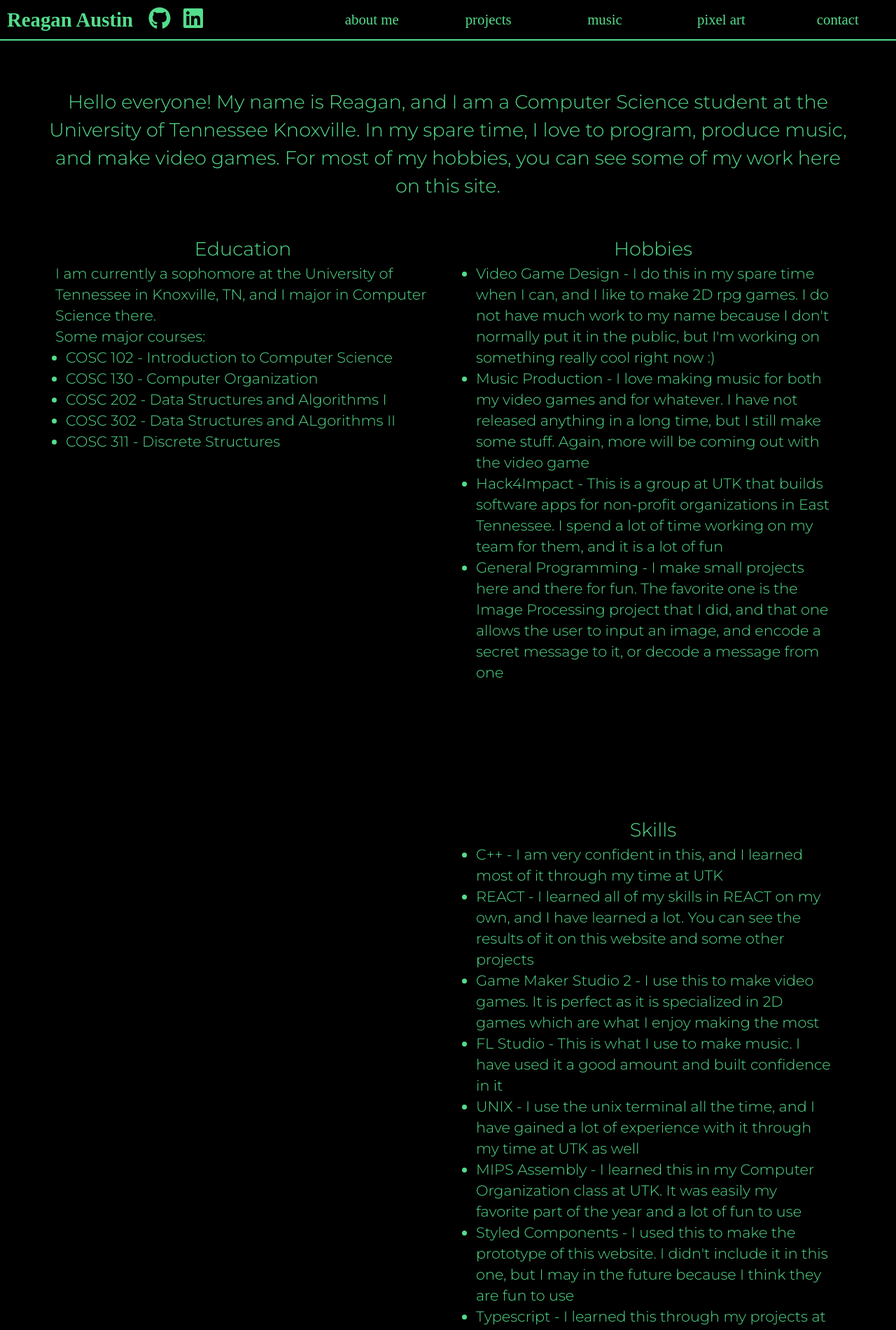
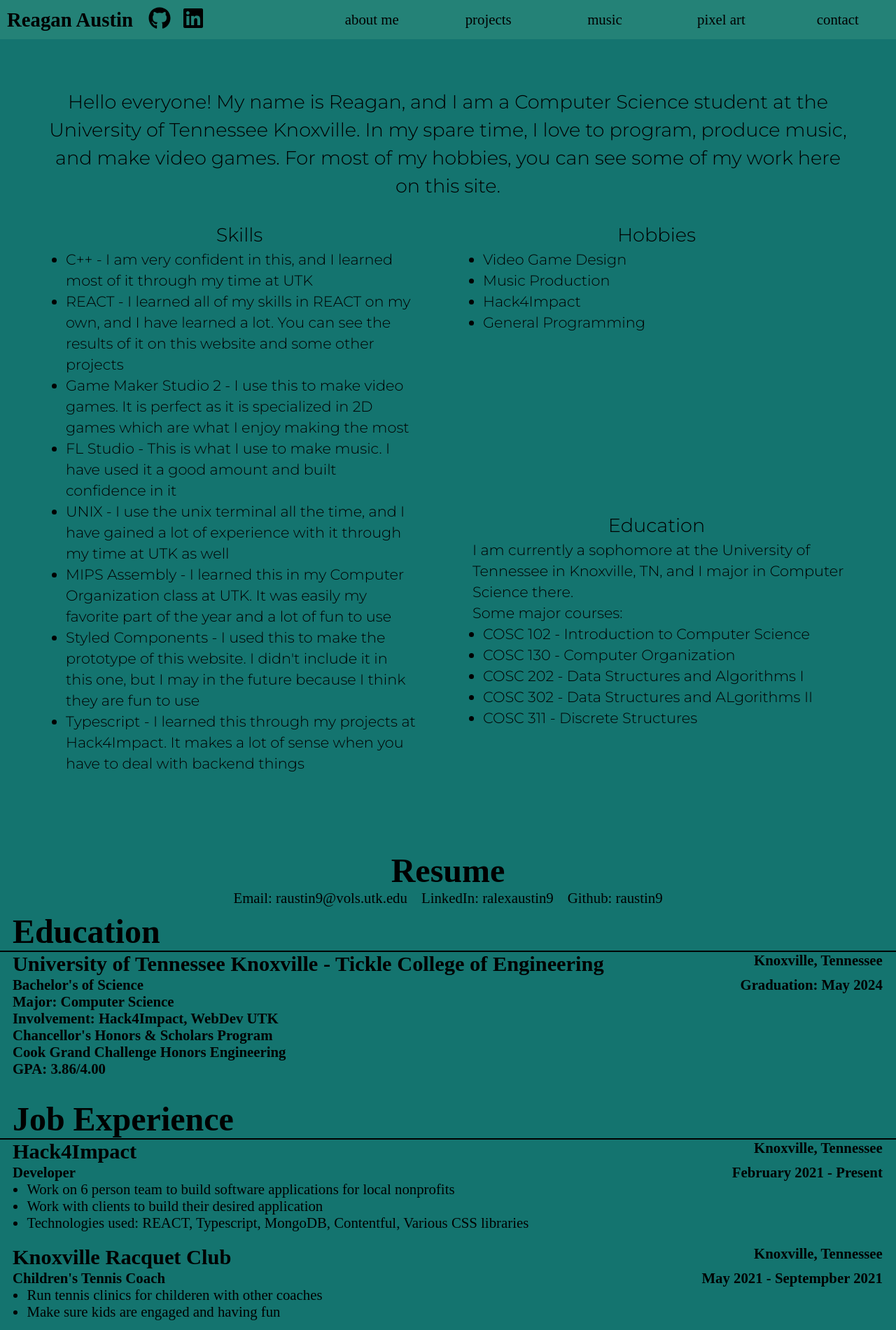
Before and after one commit to raustin9/portfolio-site, a React (Create React App) app: page /aboutme in a window 1280 px wide. Shown: the top 1900 px of the page at 70% size. Built offline with nearby package versions, Linux system fonts and the light colour scheme; a web font is replaced by a local one.

Commit message:
change style to neomorphism and update about me

```diff
--- a/src/App.css
+++ b/src/App.css
@@ -5,7 +5,8 @@
 
 body {
   /* background-color: #272727; */
-  background-color: #000000;
+  /* background-color: #000000; */
+  background: #14746f;
   overflow-x: hidden;
 }
 
--- a/src/components/Navbar/navbar.css
+++ b/src/components/Navbar/navbar.css
@@ -4,8 +4,9 @@
   z-index: 10;
   height: 7vh;
   width: 100vw;
-  background-color: #000000;
-  border-bottom: 2px solid #54DD8C;
+  /* background-color: #000000; */
+  /* border-bottom: 2px solid #54DD8C; */
+  background-color: #248277;
   display: flex;
   align-items: center;
   justify-content: center;
@@ -51,7 +52,8 @@
 
 .ghli {
   font-size: 2rem;
-  color: #54DD8C;
+  /* color: #54DD8C; */
+  color: #000000;
   transition: 200ms;
 }
 
@@ -65,7 +67,8 @@
   height: 100%;
   width: 8em;
   font-family: 'MuseoModerno', cursive;
-  color: #54DD8C;
+  /* color: #54DD8C; */
+  color: #000000;
   font-size: 1.3em;
   text-decoration: none;
   /* border-left: 2px solid #54DD8C; */
@@ -76,7 +79,8 @@
 }
 
 .navlink:hover {
-  background-color: #54DD8C;
+  /* background-color: #54DD8C; */
+  background-color: #56ab91;
   color: #000000;
   transition: 200ms;
   font-size: 1.5em;
@@ -85,7 +89,8 @@
 .logo-text {
   margin-left: 5px;
   margin-right: auto;
-  color: #54DD8C;
+  /* color: #54DD8C; */
+  color: #000000;
   font-family: 'MuseoModerno', cursive;
   font-size: 1.8em;
   margin-right: .5em;
@@ -109,30 +114,37 @@
   /* border-right: 2px solid #54DD8C; */
   font-family: 'MuseoModerno', cursive;
   font-size: 1.3em;
-  color: #54DD8C;
+  /* color: #54DD8C; */
+  color: #000000;
 }
 
 .contact:hover {
-  background-color: #54DD8C;
+  /* background-color: #54DD8C; */
+  background-color: #56ab91;
   font-size: 1.5em;
   color: #000000;
   cursor: pointer;
   transition: 200ms ease;
 }
 
+.contact:hover > .dropdown {
+  background-color: #56ab91;
+}
+
 /* Dropdown menu */
 .dropdown {
   position: absolute;
   width: 8em;
-  background-color: #000000;
+  /* background-color: #000000; */
+  background-color: #248277;
   top: 7vh;
   animation-name: slidedown;
   animation-duration: 200ms;
   box-sizing: border-box;
   -moz-box-sizing: border-box;
   -webkit-box-sizing: border-box;
-  border-left: 2px solid #54DD8C;
-  border-bottom: 2px solid #54DD8C;
+  /* border-left: 2px solid #54DD8C;
+  border-bottom: 2px solid #54DD8C; */
   border-bottom-left-radius: 10px;
   z-index: -1;
 }
@@ -157,12 +169,14 @@
   display: flex;
   align-items: center;
   justify-content: flex-start;
-  color: #54DD8C;
+  /* color: #54DD8C; */
+  color: #000000;
   padding-left: 5%;
 }
 
 .menuitem:hover {
-  background-color: #54DD8C;
+  /* background-color: #54DD8C; */
+  background-color: #67b99a;
   color: #000000;
 }
 
--- a/src/pages/AboutMe/aboutme.css
+++ b/src/pages/AboutMe/aboutme.css
@@ -26,7 +26,7 @@
   margin-top: 40px;
   padding: 30px;
   border-radius: 8px;
-  border: 2px solid #54DD8C;
+  border: 2px solid #000000;
 }
 
 .aboutme-general {
@@ -45,7 +45,7 @@
   display: grid;
   grid-template-columns: repeat(2, 1fr);
   grid-template-rows: repeat(2, 1fr);
-  grid-gap: 20px;
+  grid-gap: 40px;
 }
 
 .aboutme-grid-item {
@@ -58,7 +58,7 @@
   display: flex;
   flex-direction: column;
   align-items: flex-start;
-  padding-top: 20px;
+  /* padding-top: 20px; */
 }
 
 .aboutme-grid-title {
@@ -69,13 +69,13 @@
 
 .aboutme-section-title {
   font-family: 'MuseoModerno', cursive;
-  color: #54DD8C;
+  color: #000000;
   font-size: 1.3rem;
 }
 
 .aboutme-text {
   font-family: 'Montserrat', sans-serif;
-  color: #54DD8C;
+  color: #000000;
   font-size: 1.7rem;
   text-align: center;
   line-height: 40px;
@@ -84,7 +84,7 @@
 
 .aboutme-text-p {
   font-family: 'Montserrat', sans-serif;
-  color: #54DD8C;
+  color: #000000;
   font-size: 1.3rem;
   text-align: left;
   line-height: 30px;
@@ -98,15 +98,15 @@
 
 .aboutme-education-courses-item {
   font-family: 'Montserrat', sans-serif;
-  color: #54DD8C;
+  color: #000000;
   font-size: 1.3rem;
   line-height: 30px;
 }
 
 /* id's for the grid items */
 #aboutme-education {
-  grid-row: 1 / span 1;
-  grid-column: 1 / span 1;
+  grid-row: 2 / span 1;
+  grid-column: 2 / span 1;
 }
 
 #aboutme-hobbies {
@@ -120,6 +120,6 @@
 }
 
 #aboutme-skills {
-  grid-row: 2 / span 1;
-  grid-column: 2 / span 1;
+  grid-row: 1 / span 2;
+  grid-column: 1 / span 1;
 }
--- a/src/pages/AboutMe/index.js
+++ b/src/pages/AboutMe/index.js
@@ -58,17 +58,17 @@ const AboutMe = () => {
                 <h1 className="aboutme-text" >Hobbies</h1>
               </div>
               <ul className="aboutme-education-courses">
-                <li className="aboutme-education-courses-item">Video Game Design  -  I do this in my spare time when I can, and I like to make 2D rpg games. I do not have much work to my name because I don't normally put it in the public, but I'm working on something really cool right now :)</li>
-                <li className="aboutme-education-courses-item">Music Production  -  I love making music for both my video games and for whatever. I have not released anything in a long time, but I still make some stuff. Again, more will be coming out with the video game</li>
-                <li className="aboutme-education-courses-item">Hack4Impact  -  This is a group at UTK that builds software apps for non-profit organizations in East Tennessee. I spend a lot of time working on my team for them, and it is a lot of fun</li>
-                <li className="aboutme-education-courses-item">General Programming  -  I make small projects here and there for fun. The favorite one is the Image Processing project that I did, and that one allows the user to input an image, and encode a secret message to it, or decode a message from one</li>
+                <li className="aboutme-education-courses-item">Video Game Design</li>
+                <li className="aboutme-education-courses-item">Music Production</li>
+                <li className="aboutme-education-courses-item">Hack4Impact</li>
+                <li className="aboutme-education-courses-item">General Programming</li>
               </ul>
             </div>
-            <div className="aboutme-grid-item" id="aboutme-other">
+            {/* <div className="aboutme-grid-item" id="aboutme-other">
               <div className="aboutme-grid-title">
-                {/* <h1 className="aboutme-text" ></h1> */}
+
               </div>
-            </div>
+            </div> */}
           </div>
         </div>
       </div>
--- a/src/pages/Home/index.js
+++ b/src/pages/Home/index.js
@@ -2,7 +2,7 @@ import React from 'react';
 import { Link } from 'react-router-dom';
 import * as FaIcons from 'react-icons/fa'
 // import pixelart from './pixelart3.png';
-import pixelimg from './pixelart2.jpg'
+import pixelimg from './pixelart3.png'
 import './home.css'
 
 const Home = () => {
--- a/src/pages/Music/Styles/music.css
+++ b/src/pages/Music/Styles/music.css
@@ -12,11 +12,12 @@
   display: flex;
   flex-direction: column;
   align-items: center;
-  row-gap: 20px;
+  row-gap: 30px;
   width: 50%;
   overflow-y: scroll;
   overflow-x: hidden;
   height: 90%;
+  padding-top: 40px;
 }
 
 /* Songs styling */
@@ -26,8 +27,13 @@
   min-width: 700px;
   width: 80%;
   height: 110px;
-  background-color: #000000;
-  border-bottom: 2px solid #54DD8C;
+  /* background-color: #000000; */
+  /* border-bottom: 2px solid #54DD8C; */
+  border-radius: 15px;
+  background: linear-gradient(145deg, #126864, #157c77);
+  box-shadow:  7px 7px 18px #11635e,
+             -7px -7px 18px #178580;
+
   display: flex;
 }
 
@@ -42,6 +48,7 @@
   height: 110px;
   width: 110px;
   object-fit: cover;
+  border-radius: 15px 0 0 15px;
 }
 
 .music-controls {
@@ -54,7 +61,8 @@
 
 .song-title {
   font-family: 'MuseoModerno', cursive;
-  color: #54DD8C;
+  /* color: #54DD8C; */
+  color: #56ab91;
   font-size: 20px;
   margin-left: 15px;
 }
@@ -69,7 +77,8 @@ audio {
 
 .play-btn {
   font-size: 1.5rem;
-  color: #54DD8C;
+  /* color: #54DD8C; */
+  color: #56ab91;
   transition: 200ms;
   margin-left: 15px;
 }
@@ -82,7 +91,8 @@ audio {
 
 .volumesvg {
   margin-left: 8px;
-  color: #54DD8C;
+  /* color: #54DD8C; */
+  color: #56ab91;
   transition: 200ms;
   font-size: 1.8rem;
 }
@@ -147,31 +157,39 @@ audio {
 }
 
 .music-link:hover > .music-logo {
-  color: #ffffff;
+  /* color: #ffffff; */
+  filter: drop-shadow(-10px -10px 29px #0e5450);
+  /* fill: transparent; */
   transition: 200ms ease;
 }
 
 .music-link:hover > .music-logo-shadow {
-  color: #54DD8C;
+  /* color: #54DD8C; */
+  /* fill: transparent; */
+  filter: drop-shadow(10px 10px 29px #1a948e);
   transition: 200ms;
 }
 
 .music-logo {
   position: absolute;
-  color: #54DD8C;
-  font-size: 18vw;
+  /* color: #54DD8C; */
+  color: #14746f;
+  filter: drop-shadow(10px 10px 29px #0e5450);
+  font-size: 20vw;
   transition: 200ms ease;
   z-index: 2;
 }
 
 .music-logo-shadow {
   position: absolute;
-  color: #ffffff;
-  font-size: 18vw;
+  /* color: #ffffff; */
+  color: #14746f;
+  filter: drop-shadow(-10px -10px 29px #1a948e);
+  font-size: 20vw;
   transition: 200ms ease;
   z-index: 1;
-  margin-left: 6px;
-  margin-top: 6px;
+  /* margin-left: 6px;
+  margin-top: 6px; */
 }
 
 .context-text-container {
@@ -195,13 +213,13 @@ audio {
 }
 
 ::-webkit-scrollbar-track {
-  background: #000000;
+  background: #14746f;
 }
 
 ::-webkit-scrollbar-thumb {
-  background: #54DD8C;
+  background: #56ab91;
 }
 
 ::-webkit-scrollbar-thumb:hover {
-  background: #93E1B3;
+  background: #67b99a;
 }
--- a/src/pages/Music/Styles/slider.css
+++ b/src/pages/Music/Styles/slider.css
@@ -24,7 +24,8 @@
 
 /* Custom Progress Bar */
 .progress-bar-cover {
-  background-color: #54DD8C;
+  /* background-color: #54DD8C; */
+  background-color: #56ab91;
   width: 0%;
   height: var(--progress-bar-height);
   display: block;
--- a/src/pages/Music/Styles/thumb.css
+++ b/src/pages/Music/Styles/thumb.css
@@ -17,10 +17,12 @@
 .thumb {
   width: var(--thumb-width);
   height: var(--thumb-height);
-  box-shadow: 0px 0px 5px rgba(0, 0, 0, 0.753);
+  /* box-shadow: 0px 0px 5px rgba(0, 0, 0, 0.753); */
   z-index: 3;
+  border-radius: 3px;
   /* background: rgb(255, 255, 255); */
-  background: #54DD8C;
+  /* background: #54DD8C; */
+  background: #56ab91;
   position: absolute;
   /* border-radius: 50%; */
   top: 50%;
--- a/src/pages/Resume/resume.css
+++ b/src/pages/Resume/resume.css
@@ -11,7 +11,8 @@
 .resume-text {
   color: white;
   font-family: 'MuseoModerno', cursive;
-  color: #54DD8C;
+  /* color: #54DD8C; */
+  color: #000000;
   font-size: 3rem;
 }
 
@@ -26,13 +27,15 @@
   text-decoration: none;
   font-size: 1.3rem;
   font-family: 'MuseoModerno', cursive;
-  color: #54DD8C;
+  /* color: #54DD8C; */
+  color: #000000;
 }
 
 .resume-contact-text {
   font-size: 1.3rem;
   font-family: 'MuseoModerno', cursive;
-  color: #54DD8C;
+  /* color: #54DD8C; */
+  color: #000000;
 }
 
 /* Education portion of page */
@@ -43,13 +46,15 @@
 .resume-education-text-container {
   margin-top: 1vh;
   width: 100%;
-  border-bottom: 2px solid #54DD8C;
+  /* border-bottom: 2px solid #54DD8C; */
+  border-bottom: 2px solid #000000;
 }
 
 .resume-education-text {
   font-family: 'MuseoModerno', cursive;
   font-size: 3rem;
-  color: #54DD8C;
+  /* color: #54DD8C; */
+  color: #000000;
   margin-left: 1.4%;
 }
 
@@ -64,14 +69,16 @@
 }
 
 .resume-education-utk-name {
-  color: #54DD8C;
+  /* color: #54DD8C; */
+  color: #000000;
   font-family: 'MuseoModerno', cursive;
   font-size: 1.9rem;
   margin-left: 1.4%;
 }
 
 .resume-education-utk-city {
-  color: #54DD8C;
+  /* color: #54DD8C; */
+  color: #000000;
   font-family: 'MuseoModerno', cursive;
   font-size: 1.3rem;
   margin-left: auto;
@@ -85,14 +92,16 @@
 }
 
 .resume-education-utk-degree {
-  color: #54DD8C;
+  /* color: #54DD8C; */
+  color: #000000;
   font-family: 'MuseoModerno', cursive;
   font-size: 1.3rem;
   margin-left: 1.4%;
 }
 
 .resume-education-utk-graduation {
-  color: #54DD8C;
+  /* color: #54DD8C; */
+  color: #000000;
   font-family: 'MuseoModerno', cursive;
   font-size: 1.3rem;
   margin-left: auto;
@@ -100,21 +109,24 @@
 }
 
 .resume-education-utk-major {
-  color: #54DD8C;
+  /* color: #54DD8C; */
+  color: #000000;
   font-family: 'MuseoModerno', cursive;
   font-size: 1.3rem;
   margin-left: 1.4%;
 }
 
 .resume-education-utk-involvement {
-  color: #54DD8C;
+  /* color: #54DD8C; */
+  color: #000000;
   font-family: 'MuseoModerno', cursive;
   font-size: 1.3rem;
   margin-left: 1.4%;
 }
 
 .resume-education-utk-gpa {
-  color: #54DD8C;
+  /* color: #54DD8C; */
+  color: #000000;
   font-family: 'MuseoModerno', cursive;
   font-size: 1.3rem;
   margin-left: 1.4%;
@@ -128,13 +140,15 @@
 .resume-job-experience-text-container {
   margin-top: 4vh;
   width: 100%;
-  border-bottom: 2px solid #54DD8C;
+  /* border-bottom: 2px solid #54DD8C; */
+  border-bottom: 2px solid #000000;
 }
 
 .resume-job-experience-text {
   font-family: 'MuseoModerno', cursive;
   font-size: 3rem;
-  color: #54DD8C;
+  /* color: #54DD8C; */
+  color: #000000;
   margin-left: 1.4%;
 }
 
@@ -149,14 +163,16 @@
 }
 
 .resume-job-experience-h4i-name {
-  color: #54DD8C;
+  /* color: #54DD8C; */
+  color: #000000;
   font-family: 'MuseoModerno', cursive;
   font-size: 1.9rem;
   margin-left: 1.4%;
 }
 
 .resume-job-experience-h4i-city {
-  color: #54DD8C;
+  /* color: #54DD8C; */
+  color: #000000;
   font-family: 'MuseoModerno', cursive;
   font-size: 1.3rem;
   margin-left: auto;
@@ -170,14 +186,16 @@
 }
 
 .resume-job-experience-h4i-title {
-  color: #54DD8C;
+  /* color: #54DD8C; */
+  color: #000000;
   font-family: 'MuseoModerno', cursive;
   font-size: 1.3rem;
   margin-left: 1.4%;
 }
 
 .resume-job-experience-h4i-time {
-  color: #54DD8C;
+  /* color: #54DD8C; */
+  color: #000000;
   font-family: 'MuseoModerno', cursive;
   font-size: 1.3rem;
   margin-left: auto;
@@ -191,7 +209,8 @@
 .resume-job-experience-list-item {
   font-family: 'MuseoModerno', cursive;
   font-size: 1.3rem;
-  color: #54DD8C;
+  /* color: #54DD8C; */
+  color: #000000;
 }
 
 .resume-job-experience-krc {
@@ -205,14 +224,16 @@
 }
 
 .resume-job-experience-krc-name {
-  color: #54DD8C;
+  /* color: #54DD8C; */
+  color: #000000;
   font-family: 'MuseoModerno', cursive;
   font-size: 1.9rem;
   margin-left: 1.4%;
 }
 
 .resume-job-experience-krc-city {
-  color: #54DD8C;
+  /* color: #54DD8C; */
+  color: #000000;
   font-family: 'MuseoModerno', cursive;
   font-size: 1.3rem;
   margin-left: auto;
@@ -226,14 +247,16 @@
 }
 
 .resume-job-experience-krc-title {
-  color: #54DD8C;
+  /* color: #54DD8C; */
+  color: #000000;
   font-family: 'MuseoModerno', cursive;
   font-size: 1.3rem;
   margin-left: 1.4%;
 }
 
 .resume-job-experience-krc-time {
-  color: #54DD8C;
+  /* color: #54DD8C; */
+  color: #000000;
   font-family: 'MuseoModerno', cursive;
   font-size: 1.3rem;
   margin-left: auto;
```
Also changed, not shown: src/pages/Home/home.css (+22 -10 lines), src/pages/Music/index.js (+6 -2 lines), src/pages/Projects/projects.css (+10 -3 lines).
